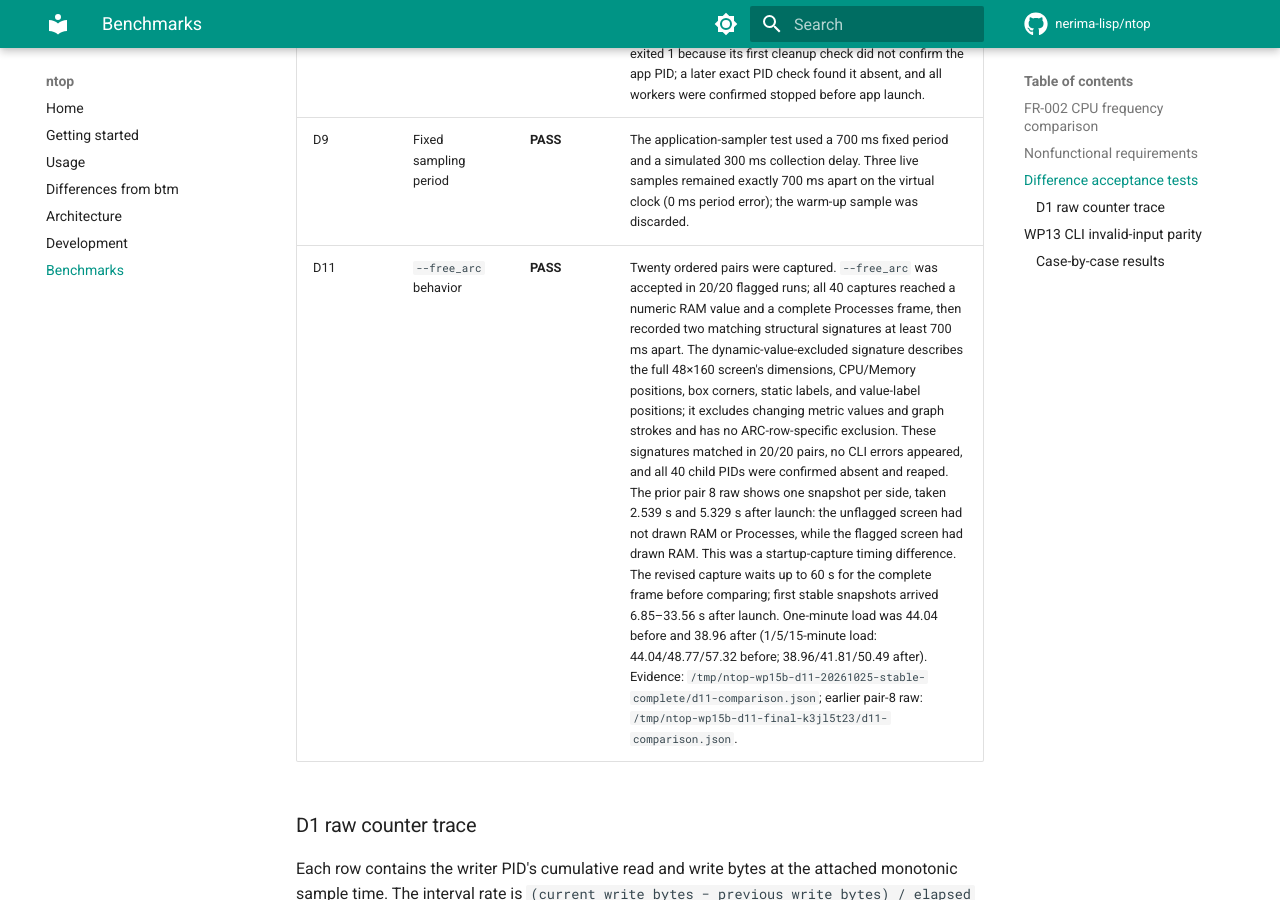
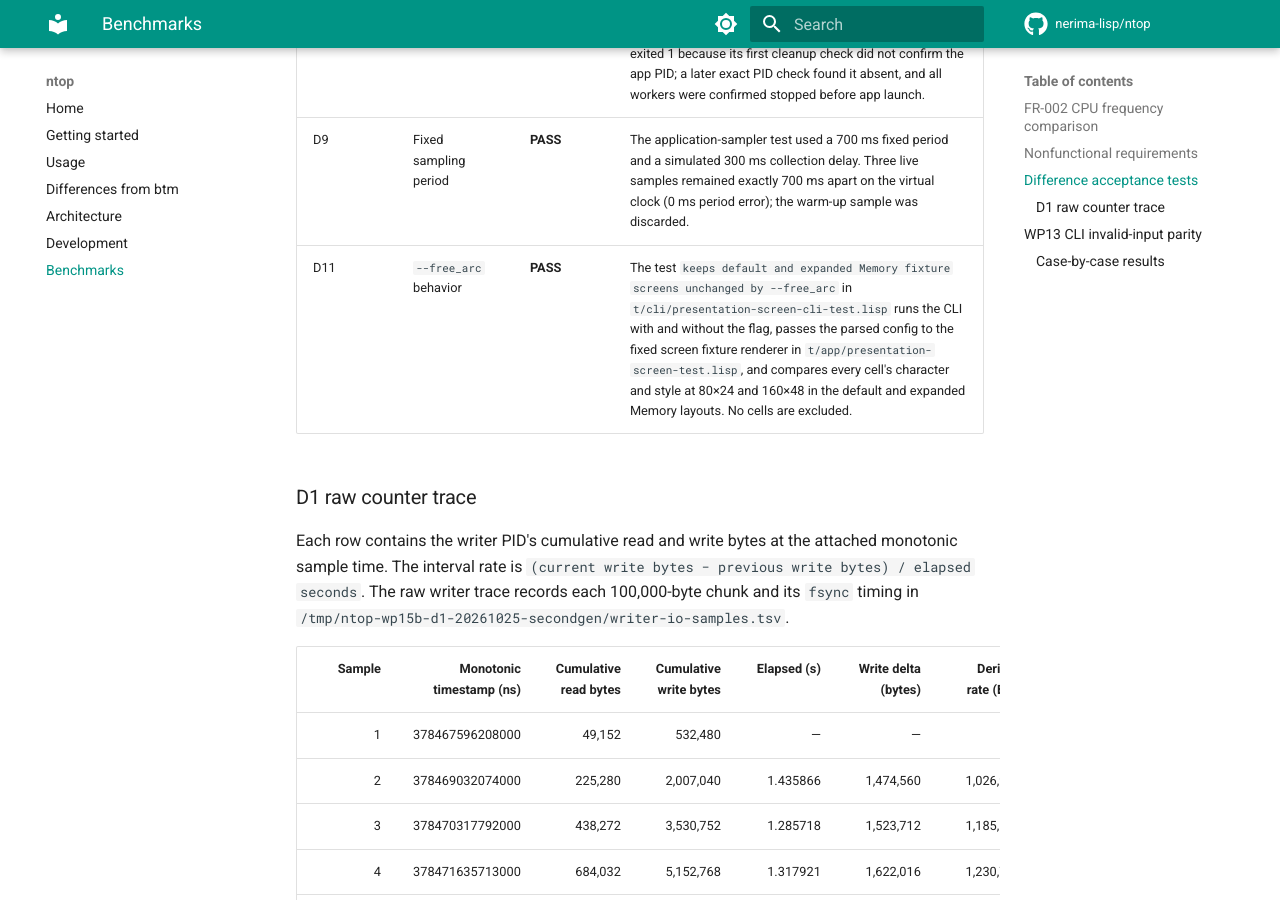
Before and after one commit to nerima-lisp/ntop, an MkDocs documentation site: the page built from docs/src/benchmarks.md, in a window 1280 px wide and 900 px high, scrolled down 4984 px. Built offline with MkDocs 1.6.1 and Material for MkDocs 9.7.7, drawn with Linux system fonts in a browser that asks for light colours; comment, search, counter and statistics services are not loaded.

Commit message:
test(cli): verify free_arc screen parity

```diff
--- a/docs/src/benchmarks.md
+++ b/docs/src/benchmarks.md
@@ -45,7 +45,7 @@ The N6 btm normal, SIGINT, SIGTERM, and SIGHUP references timed out before reach
 | D7 | Named temperature sensors | **PASS** | All 45 named sensor/service records had a corresponding temperature row (45/45); duplicate names used numbered suffixes. |
 | D8 | First CPU average | **PASS** | Sixteen workers saturated all 16 logical cores for 2.0015 seconds; per-core utilization was 100.0/100.0/100.0% (min/median/max). Workers were confirmed stopped before ntop launched, 25.8 ms after the load window ended. The first displayed CPU average was 97% at 3.1445 seconds after launch, meeting the requirement of at least 90% after the two-second all-core load. The D8 harness exited 1 because its first cleanup check did not confirm the app PID; a later exact PID check found it absent, and all workers were confirmed stopped before app launch. |
 | D9 | Fixed sampling period | **PASS** | The application-sampler test used a 700 ms fixed period and a simulated 300 ms collection delay. Three live samples remained exactly 700 ms apart on the virtual clock (0 ms period error); the warm-up sample was discarded. |
-| D11 | `--free_arc` behavior | **PASS** | Twenty ordered pairs were captured. `--free_arc` was accepted in 20/20 flagged runs; all 40 captures reached a numeric RAM value and a complete Processes frame, then recorded two matching structural signatures at least 700 ms apart. The dynamic-value-excluded signature describes the full 48×160 screen's dimensions, CPU/Memory positions, box corners, static labels, and value-label positions; it excludes changing metric values and graph strokes and has no ARC-row-specific exclusion. These signatures matched in 20/20 pairs, no CLI errors appeared, and all 40 child PIDs were confirmed absent and reaped. The prior pair 8 raw shows one snapshot per side, taken 2.539 s and 5.329 s after launch: the unflagged screen had not drawn RAM or Processes, while the flagged screen had drawn RAM. This was a startup-capture timing difference. The revised capture waits up to 60 s for the complete frame before comparing; first stable snapshots arrived 6.85–33.56 s after launch. One-minute load was 44.04 before and 38.96 after (1/5/15-minute load: 44.04/48.77/57.32 before; 38.96/41.81/50.49 after). Evidence: `/tmp/ntop-wp15b-d11-20261025-stable-complete/d11-comparison.json`; earlier pair-8 raw: `/tmp/ntop-wp15b-d11-final-k3jl5t23/d11-comparison.json`. |
+| D11 | `--free_arc` behavior | **PASS** | The test `keeps default and expanded Memory fixture screens unchanged by --free_arc` in `t/cli/presentation-screen-cli-test.lisp` runs the CLI with and without the flag, passes the parsed config to the fixed screen fixture renderer in `t/app/presentation-screen-test.lisp`, and compares every cell's character and style at 80×24 and 160×48 in the default and expanded Memory layouts. No cells are excluded. |
 
 ### D1 raw counter trace
 
```
Also changed, not shown: 2 other files.
